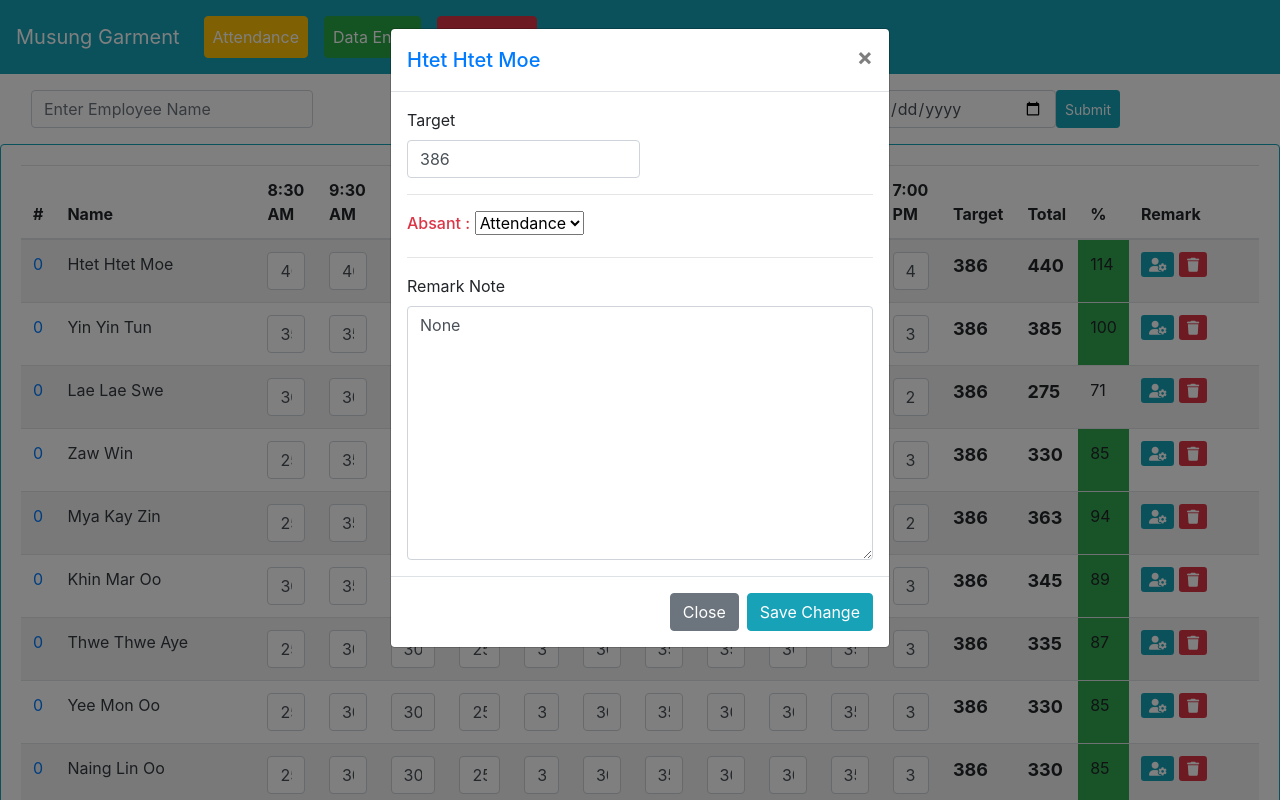
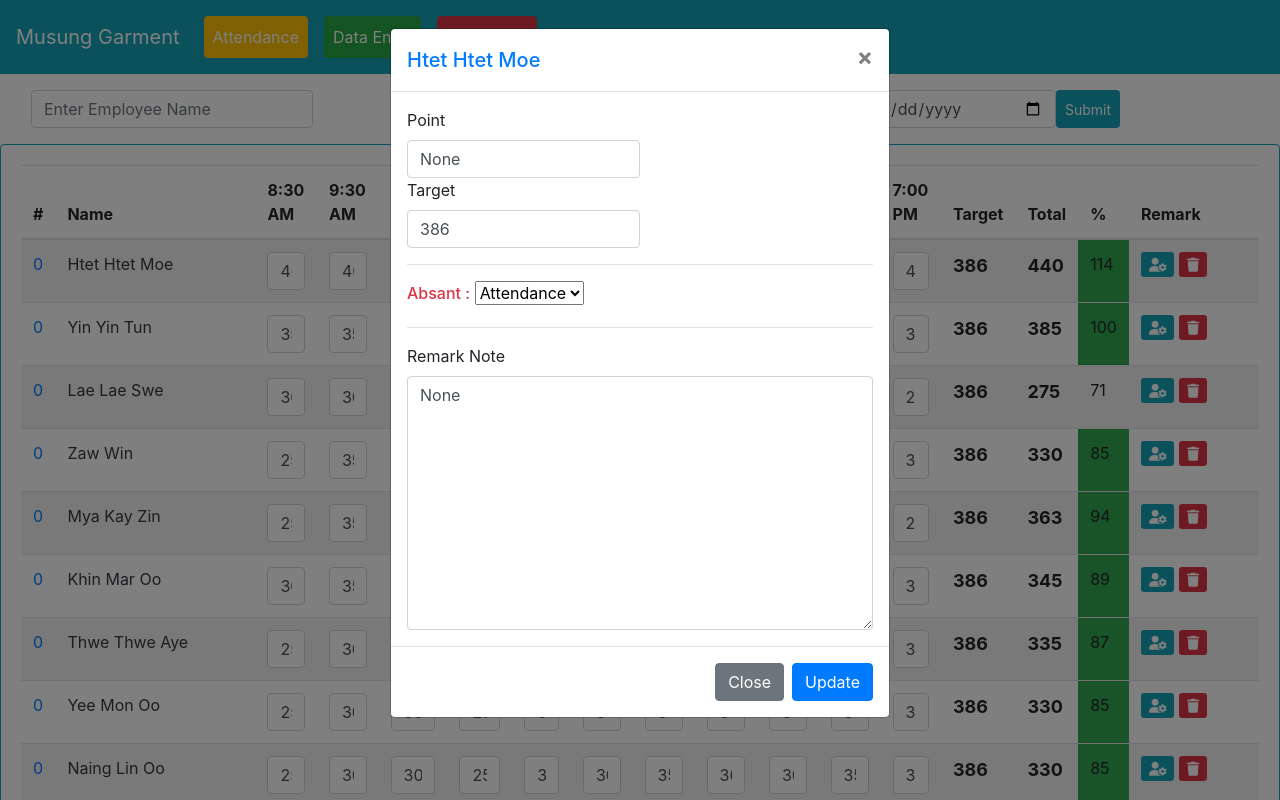
Before and after one commit to thetnaingtunerp/musung-1, a Django app: page /daily_rep_filter_by_line/1/ in a window 1280 px wide, after a click that opens the changed part. Run offline with Django 5.2, Linux system fonts and the light colour scheme; data comes from the database, SQL or seed files in the repository; both versions use the stored data as it was after the commit; some libraries are stand-ins or nearby versions.

Commit message:
daily report ajax update

```diff
--- a/mysite/myapp/forms.py
+++ b/mysite/myapp/forms.py
@@ -15,7 +15,7 @@ class workinghourform(forms.ModelForm):
 class update_combine_form(forms.ModelForm):
     class Meta:
         model = daily_report
-        fields = ['combine', 'created_date', 'target', 'remark', 'absant','srno']
+        fields = ['combine', 'created_date', 'target', 'remark', 'absant','srno', 'point']
         widgets = {
             'combine': forms.NumberInput(attrs={'class': 'form-control'}),
             'target': forms.NumberInput(attrs={'class': 'form-control'}),
--- a/mysite/myapp/urls.py
+++ b/mysite/myapp/urls.py
@@ -81,5 +81,7 @@ urlpatterns = [
     path('testpref/', views.testpref, name='testpref'),
     path('dailyreport_selectrelated/', views.dailyreport_selectrelated, name='dailyreport_selectrelated'),
 
+    path('daily_rep_update_ajax/', views.daily_rep_update_ajax, name='daily_rep_update_ajax'),
+
 
 ]
--- a/mysite/myapp/views.py
+++ b/mysite/myapp/views.py
@@ -86,7 +86,7 @@ def daily_line_attendance(request):
     l_obj = line.objects.get(id=l)
     today = datetime.date.today()
 
-    opt = operator.objects.filter(line=l_obj,resign=False)
+    opt = operator.objects.filter(line=l_obj,resign=False, status=False)
 
     for i in opt:
         dr = daily_report(operator_name=i, line=l_obj, target=l_obj.target, created_date=today, srno=i.srno, point=i.point)
@@ -167,18 +167,26 @@ def daily_rep_filter_by_line(request,id):
 
 
 def daily_rep_update(request):
-    repid = request.POST.get('repid')
-    target = request.POST.get('itarget')
-    absant = request.POST.get('ab')
-    remark = request.POST.get('rmk')
-    print(repid)
-    print(target)
-    print(absant)
-    print(remark)
-    op = daily_report.objects.filter(id=repid).update(target=target, absant=absant, remark=remark)
-    return redirect(request.META.get('HTTP_REFERER'))
+    if request.method == 'POST':
+        repid = request.POST.get('repid')
+        point = request.POST.get('point')
+        target = request.POST.get('itarget')
+        absant = request.POST.get('ab')
+        remark = request.POST.get('rmk')
+        op = daily_report.objects.filter(id=repid).update(target=target, absant=absant, remark=remark, point=point)
+        return redirect(request.META.get('HTTP_REFERER'))
+    else:
+        return redirect(request.META.get('HTTP_REFERER'))
 
-
+def daily_rep_update_ajax(request):
+    iid = request.GET.get('iid')
+    point = request.GET.get('point')
+    target = request.GET.get('itarget')
+    absant = request.GET.get('ab')
+    remark = request.GET.get('rmk')
+    # print('Success Ajax')
+    op = daily_report.objects.filter(id=iid).update(target=target, absant=absant, remark=remark, point=point)
+    return JsonResponse({'status':'success'})
 
 def daily_rep_search(request):
     emp = request.GET.get('emp')
@@ -785,8 +793,9 @@ def operator_profile_update(request):
         burmese = request.POST.get('burmese')
         point = request.POST.get('point')
         resign = request.POST.get('resign')
+        status = request.POST.get('attcollect')
         opid = request.POST.get('opid')
-        opupt = operator.objects.filter(id=opid).update(name=name, burmese=burmese, point=point, resign=resign, srno=srno)
+        opupt = operator.objects.filter(id=opid).update(name=name, burmese=burmese, point=point, resign=resign, srno=srno, status=status)
         return redirect(request.META.get('HTTP_REFERER'))
     else:
         return redirect(request.META.get('HTTP_REFERER'))
--- a/mysite/templates/base.html
+++ b/mysite/templates/base.html
@@ -621,6 +621,37 @@ $("#invlist").on('click', '.dueattendance', function() {
 });//End Back Date Line Attendance
 
 
+//Data Entry Update
+$("#drvtbl").on('click', '.rpupt', function() {
+  var currenttr = $(this).closest(".drvtbltr");
+  var iid = currenttr.find(".iid").val();
+  var point = currenttr.find(".point").val();
+  var itarget = currenttr.find(".itarget").val();
+  var ab = currenttr.find(".ab").val();
+  var rmk = currenttr.find(".rmk").val();
+  // console.log(ab);
+  $.ajax({
+    url: "/daily_rep_update_ajax/",
+    method: "GET",
+    data:{iid:iid, point:point, itarget:itarget, ab:ab, rmk:rmk},
+    success: function(data){
+
+        // alert('Update Successfully');
+        window.setTimeout(function(){ } ,100);
+                        location.reload();
+    },
+    error:function(){
+        alert('Error contact to 09-969255445');
+    },
+
+  });//end ajax
+});
+
+//End Data Entry Update
+
+
+
+
 
 
 // SaveData
--- a/mysite/templates/daily_rep_view.html
+++ b/mysite/templates/daily_rep_view.html
@@ -440,19 +440,23 @@ switch (foo) {
           <span aria-hidden="true">&times;</span>
         </button>
       </div>
-      <form method="POST" action="{% url 'myapp:daily_rep_update' %}">
+      <!-- <form method="POST" action="{% url 'myapp:daily_rep_update' %}"> -->
       <div class="modal-body">
 
           <!-- Security token by Django -->
-          {% csrf_token %}
+          <!-- {% csrf_token %} -->
 
           <!-- form as paragraph -->
-          <input type="number" value="{{i.id}}" hidden name="repid">
+
+          <input type="number" value="{{i.id}}" hidden name="repid" class="iid">
+          <label for="point">Point</label>
+          <input type="text" name="point" class="form-control col-md-6 point" value="{{i.point}}">
+
           <label for="itarget">Target</label>
-          <input type="number" class="form-control col-md-6"  name="itarget" value="{{i.target}}">
+          <input type="number" class="form-control col-md-6 itarget"  name="itarget" value="{{i.target}}">
           <hr>
           <label for="ab" class="text-danger h6">Absant : </label>
-  <select name="ab">
+  <select name="ab" class="ab">
     {% if i.absant == False %}
 
 
@@ -466,14 +470,15 @@ switch (foo) {
   </select>
   <hr>
       <label for="rmk">Remark Note</label>
-          <textarea name="rmk" id="" cols="30" rows="10" class="form-control">{{i.remark}}</textarea>
+          <textarea name="rmk" id="" cols="30" rows="10" class="form-control rmk">{{i.remark}}</textarea>
 
       </div>
       <div class="modal-footer">
         <button type="button" class="btn btn-secondary" data-dismiss="modal">Close</button>
-        <button type="submit" class="btn btn-info">Save Change</button>
+        <!-- <button type="submit" class="btn btn-info">Save Change</button> -->
+        <button type="button" class="btn btn-primary rpupt">Update</button>
       </div>
-    </form>
+    <!-- </form> -->
     </div>
   </div>
 </div>
```
Also changed, not shown: mysite/templates/operatoratt.html (+26 -1 lines), mysite/db.sqlite3.
